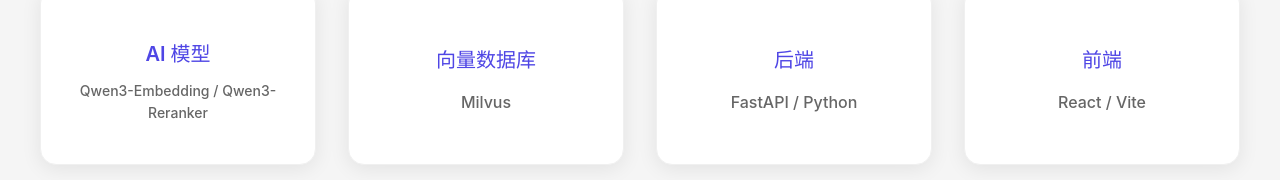
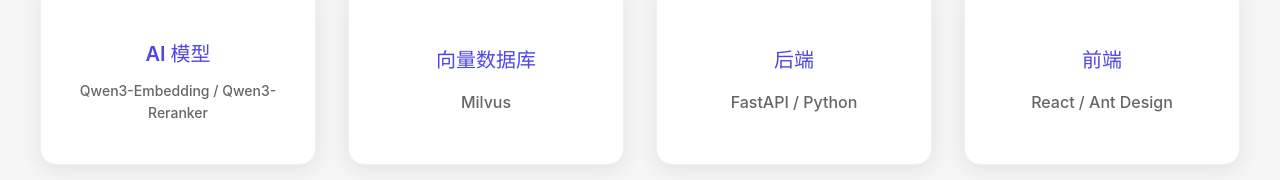
Before and after one commit to matrix273/hr, a React (Vite) app in the folder frontend/: page / in a window 1280 px wide. Shown: the part 1474-1654 px from the top of the page. Built offline with nearby package versions, Linux system fonts and the light colour scheme.

Commit message:
取消vite,改为Ant Design

```diff
--- a/frontend/src/pages/Home.jsx
+++ b/frontend/src/pages/Home.jsx
@@ -449,7 +449,7 @@
                   前端
                 </Title>
                 <Paragraph style={{ color: '#666', fontSize: '16px', fontWeight: '500' }}>
-                  React / Vite
+                  React / Ant Design
                 </Paragraph>
               </Card>
             </Col>
```
